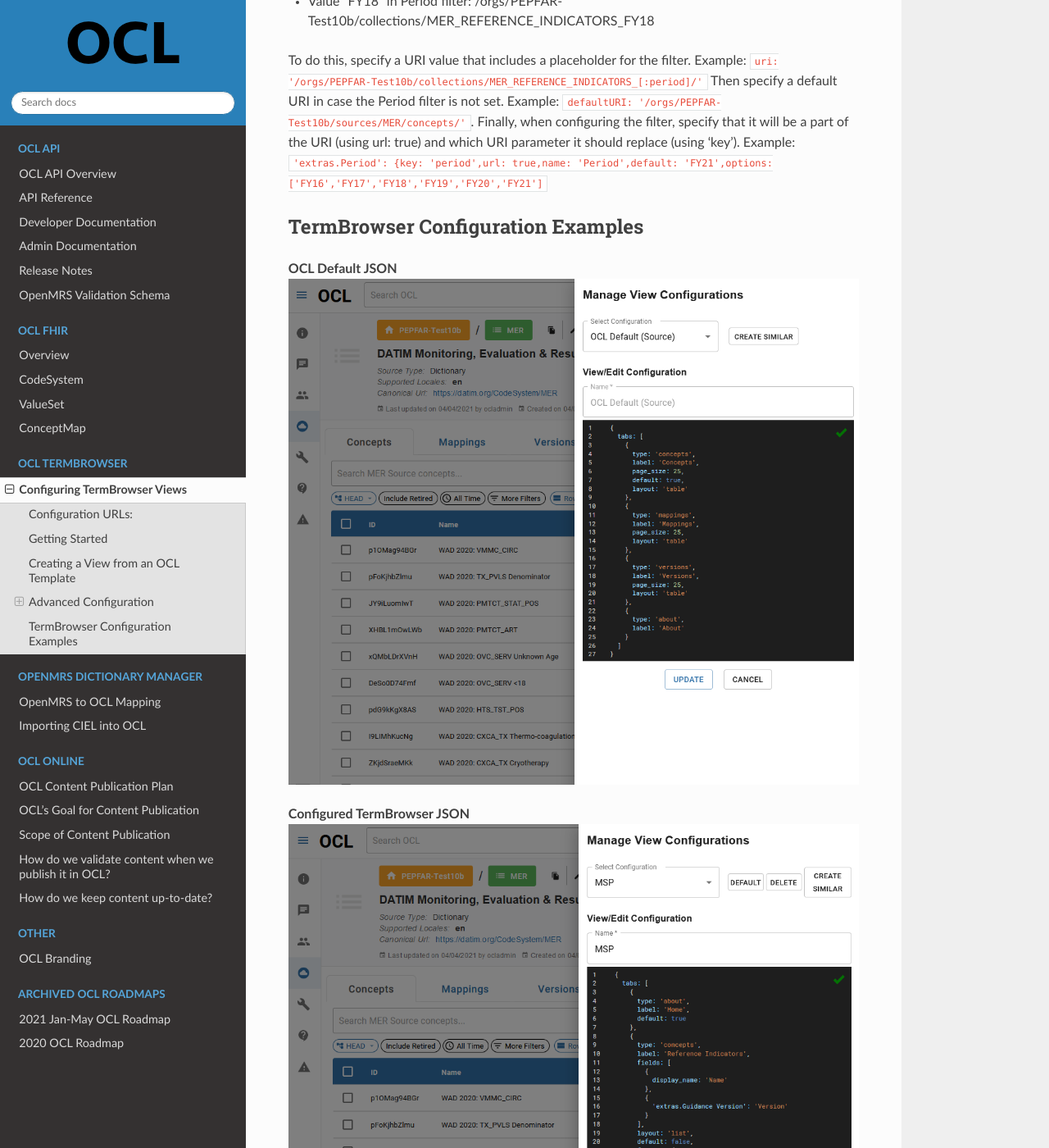
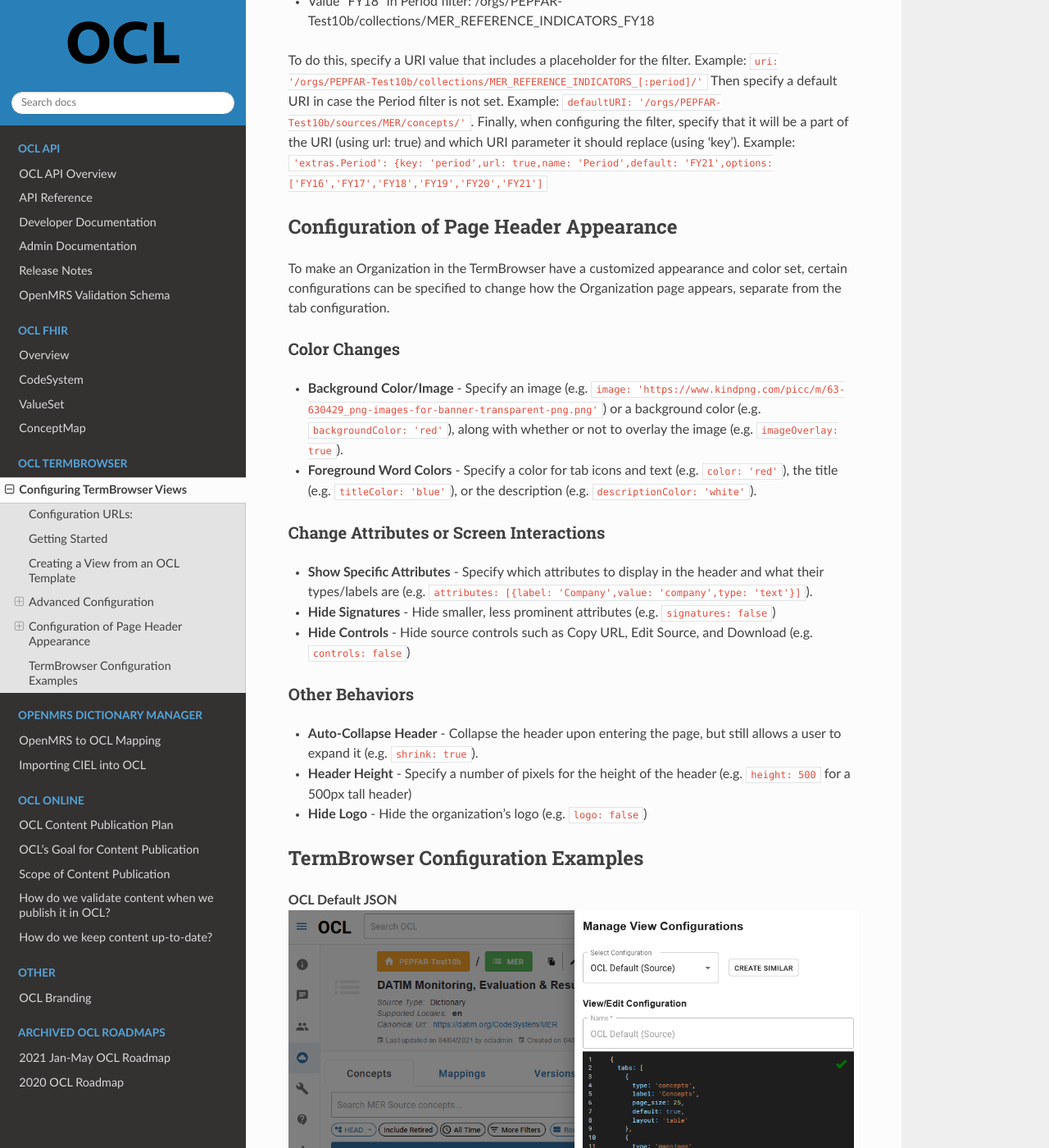
Before and after one commit to OpenConceptLab/ocl-docs, a Sphinx documentation site: the page built from docs/source/oclweb/configuringtermbrowser.md, in a window 1280 px wide and 1400 px high, scrolled down 4346 px. Shown: the whole window at 82% size. Built offline with Sphinx 7.4.7 and the Read the Docs theme 2.0.0, drawn with Linux system fonts in a browser that asks for light colours; some of the changed text lies outside the part shown.

Commit message:
Added Header Configuration section

```diff
--- a/docs/source/oclweb/configuringtermbrowser.md
+++ b/docs/source/oclweb/configuringtermbrowser.md
@@ -98,6 +98,24 @@
 
 To do this, specify a URI value that includes a placeholder for the filter. Example: `uri: '/orgs/PEPFAR-Test10b/collections/MER_REFERENCE_INDICATORS_[:period]/'` Then specify a default URI in case the Period filter is not set. Example: `defaultURI: '/orgs/PEPFAR-Test10b/sources/MER/concepts/'`. Finally, when configuring the filter, specify that it will be a part of the URI (using url: true) and which URI parameter it should replace (using 'key'). Example: `'extras.Period': {key: 'period',url: true,name: 'Period',default: 'FY21',options: ['FY16','FY17','FY18','FY19','FY20','FY21']`
 
+### Configuration of Page Header Appearance
+
+To make an Organization in the TermBrowser have a customized appearance and color set, certain configurations can be specified to change how the Organization page appears, separate from the tab configuration.
+
+#### Color Changes
+* **Background Color/Image** - Specify an image (e.g. `image: 'https://www.kindpng.com/picc/m/63-630429_png-images-for-banner-transparent-png.png'`) or a background color (e.g. `backgroundColor: 'red'`), along with whether or not to overlay the image (e.g. `imageOverlay: true`).
+* **Foreground Word Colors** - Specify a color for tab icons and text (e.g. `color: 'red'`), the title (e.g. `titleColor: 'blue'`), or the description (e.g. `descriptionColor: 'white'`).
+
+#### Change Attributes or Screen Interactions
+* **Show Specific Attributes** - Specify which attributes to display in the header and what their types/labels are (e.g. `attributes: [{label: 'Company',value: 'company',type: 'text'}]`).
+* **Hide Signatures** - Hide smaller, less prominent attributes (e.g. `signatures: false`)
+* **Hide Controls** - Hide source controls such as Copy URL, Edit Source, and Download (e.g. `controls: false`)
+
+
+#### Other Behaviors
+*  **Auto-Collapse Header** - Collapse the header upon entering the page, but still allows a user to expand it (e.g. `shrink: true`).
+*  **Header Height** - Specify a number of pixels for the height of the header (e.g. `height: 500` for a 500px tall header)
+*  **Hide Logo** - Hide the organization's logo (e.g. `logo: false`)
 
 
 ## TermBrowser Configuration Examples
```
Also changed, not shown: other parts of docs/source/oclweb/configuringtermbrowser.md (+1 -1 lines).
